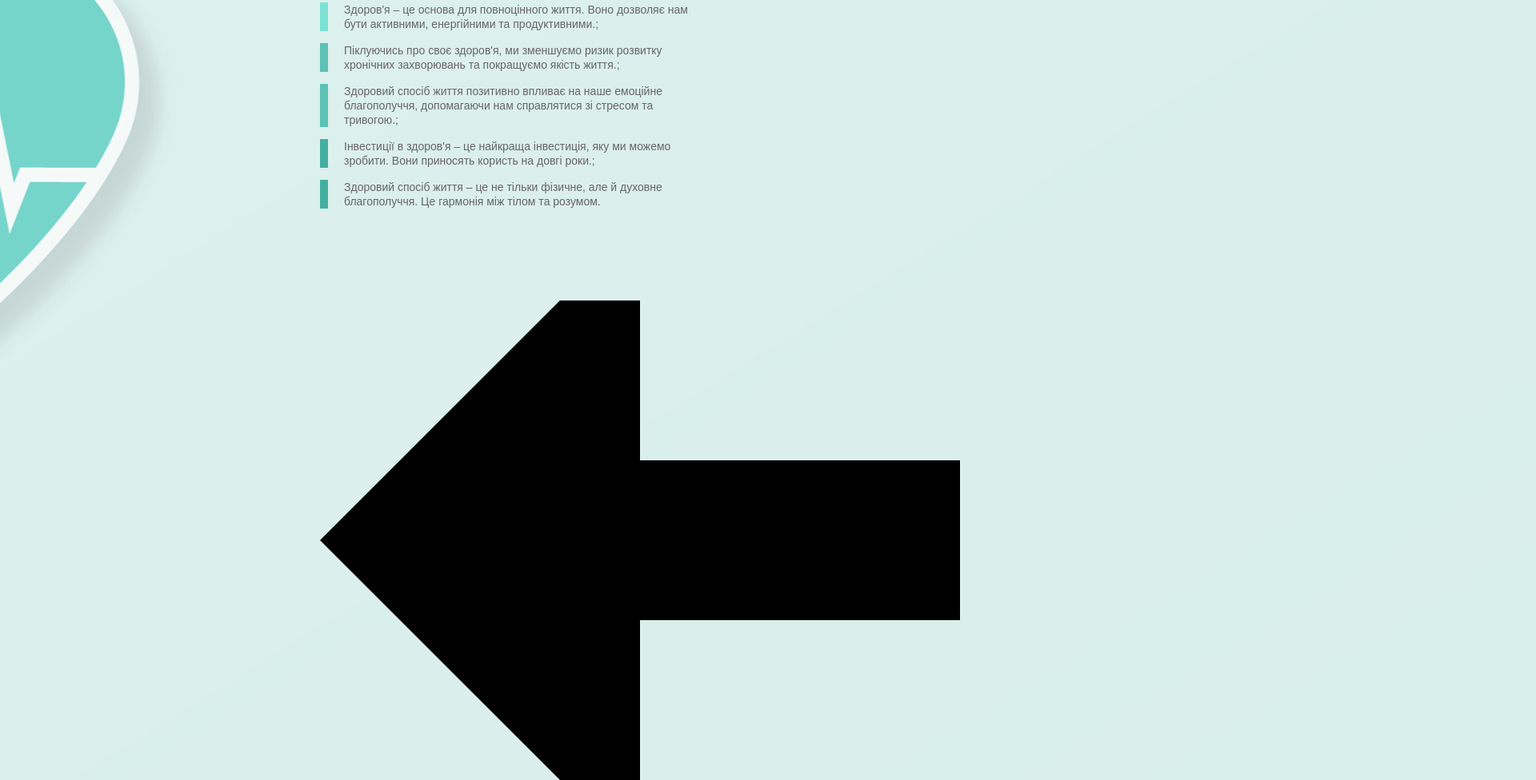
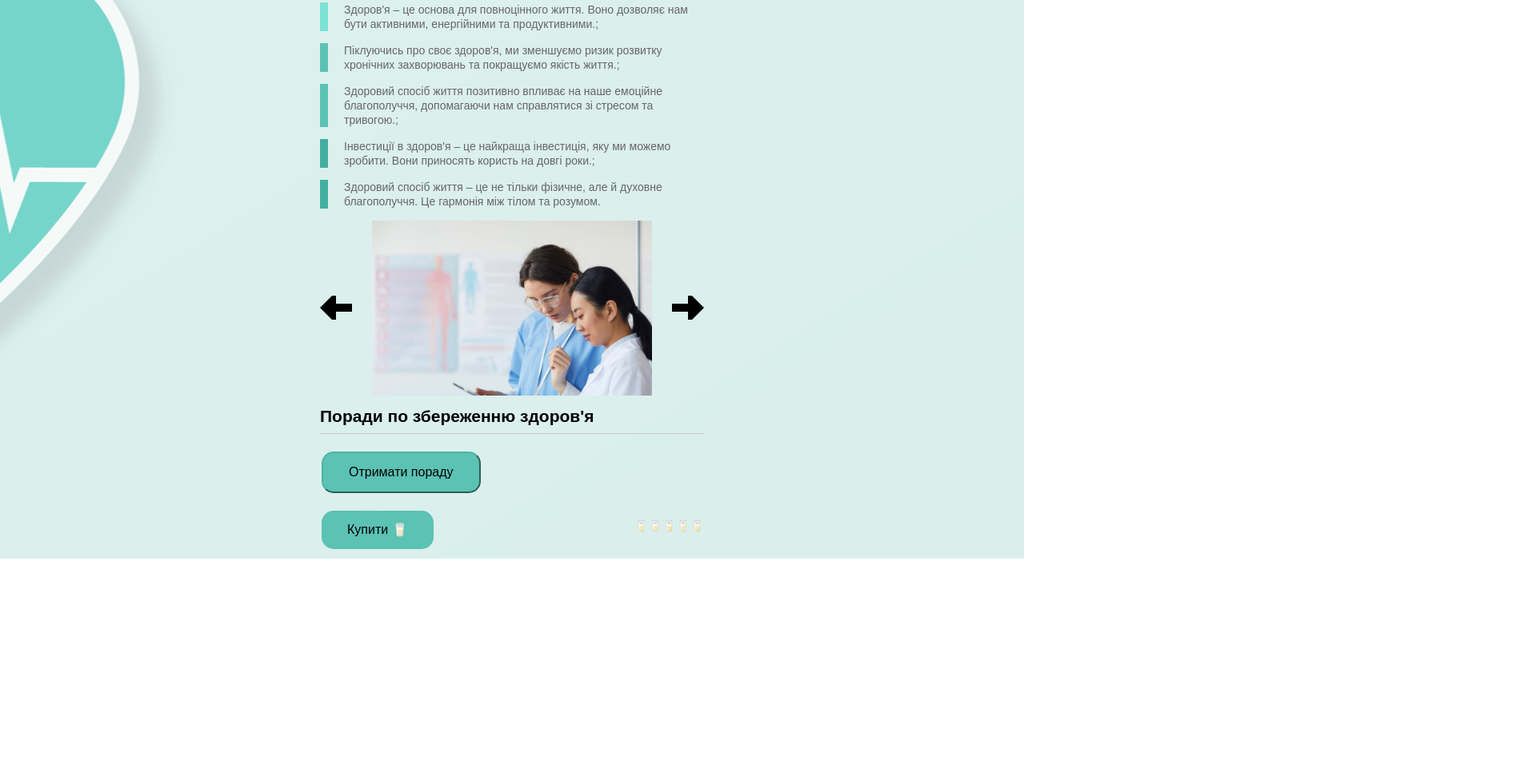
Before and after one commit to DarynaPolt/Save_health, a plain HTML site: page index.html in a window 1280 px wide. Shown: the part 983-1959 px from the top of the page at 80% size, 1920 px wide, since content can reach past the window. After the commit the page ends 1682 px from the top, so only its background shows below. Drawn offline with Linux system fonts and the light colour scheme.

Commit message:
Update style.css

```diff
--- a/css/style.css
+++ b/css/style.css
@@ -70,17 +70,17 @@ h2 {
 
 .feature-kitten {
     padding-top: 60px;
-    background-image: url("img/diet.svg");
+    background-image: url("./img/diet.svg");
 }
 
 .feature-cat {
     padding-top: 60px;
-    background-image: url("img/exercise.svg");
+    background-image: url("./img/exercise.svg");
 }
 
 .feature-train {
     padding-top: 60px;
-    background-image: url("img/meditation.svg");
+    background-image: url("./img/meditation.svg");
 }
 
 .skills-list {
@@ -121,3 +121,23 @@ h2 {
     cursor: pointer;
     border-radius: 15px;
 }
+
+/* Галерея */
+
+.gallery {
+    width: 100%;
+    display: flex;
+    flex-direction: row;
+    justify-content: space-between;
+    align-items: center;
+}
+
+#main-image {
+    width: 350px;
+}
+
+#left-arrow, #right-arrow {
+    width: 40px;
+    height: 40px;
+    cursor: pointer;
+}
```
